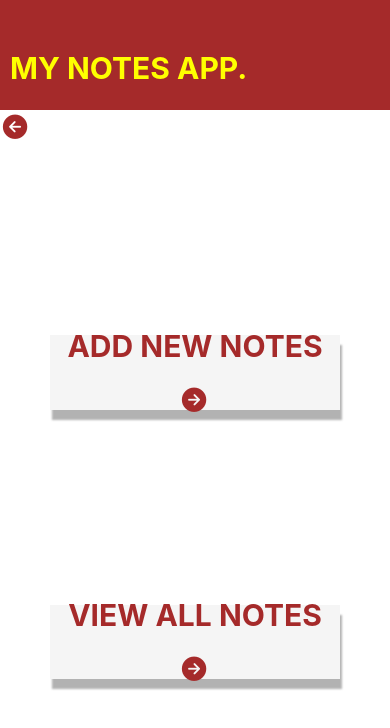
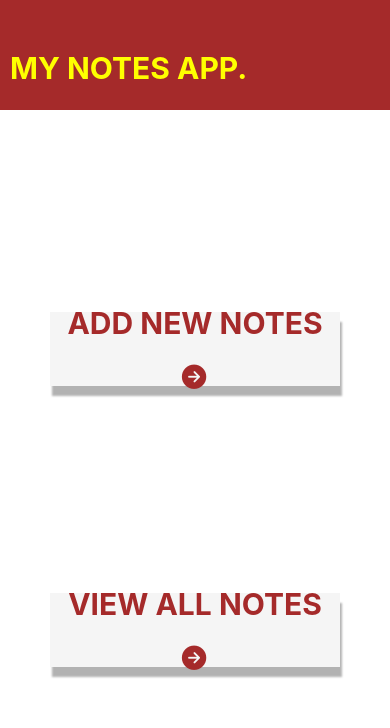
Before and after one commit to HanselTita/notesapp, a React Native app: screen / in a window 390 px wide. Shown: the top 728 px of the page. Built offline with nearby package versions, Linux system fonts and the light colour scheme.

Commit message:
feat:  Remove back button from home screen

```diff
--- a/App.js
+++ b/App.js
@@ -29,7 +29,7 @@ export default function App() {
   return (
     <View style={styles.container}>
       <Header />
-      <BackButton onButtonClick={updateScreen} />
+     { screen !== ScreenType.home && ( <BackButton onButtonClick={updateScreen} />)}
       {content}
     </View>
   )
```
